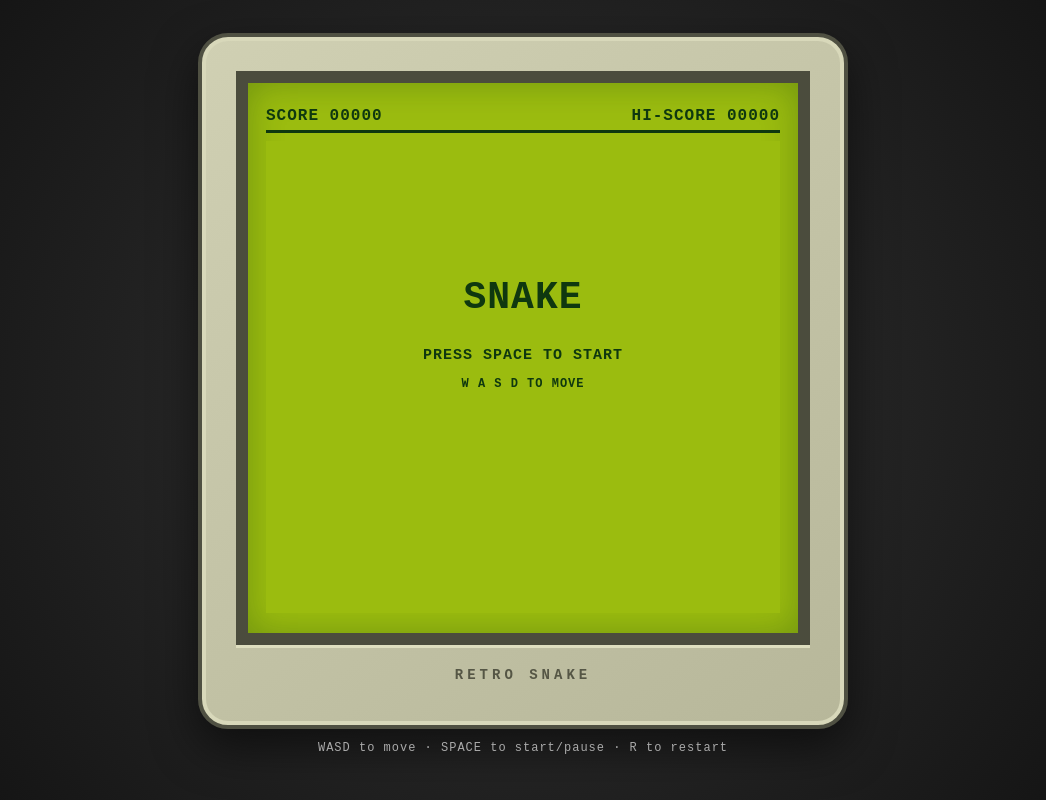
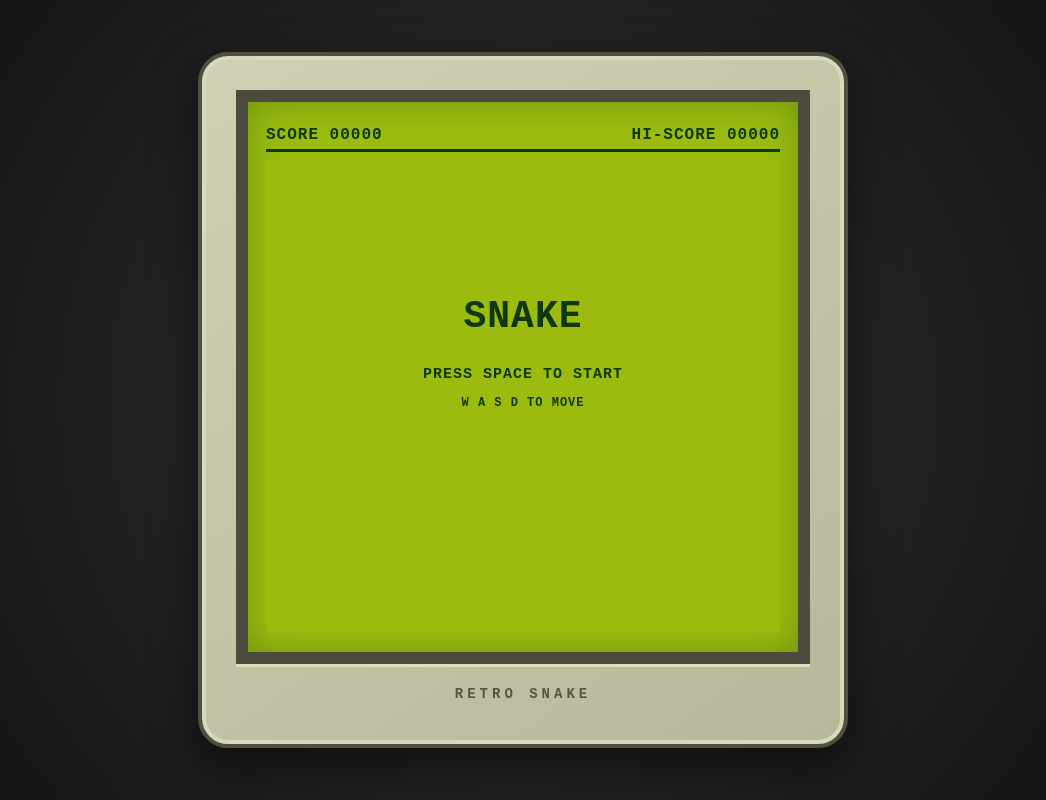
Before and after one commit to Gore-svg/retro_snake, a plain HTML site: page index.html in a window 1280 px wide. Shown: the whole page, without its empty margins (117-1163 px from the left). Drawn offline with Linux system fonts and the light colour scheme.

Commit message:
Update index.html

```diff
--- a/index.html
+++ b/index.html
@@ -27,8 +27,6 @@
 
       <div class="phone-label">RETRO SNAKE</div>
     </div>
-
-    <p class="hint">WASD to move · SPACE to start/pause · R to restart</p>
   </main>
 
   <script src="script.js"></script>
```
